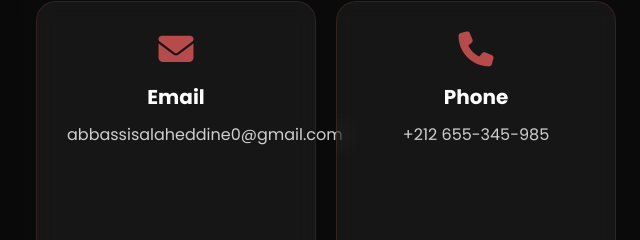
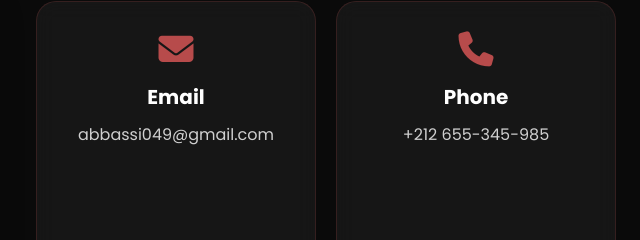
Before and after one commit to salah-abbassi/Portfolio, a plain HTML site: page contact.html in a window 1280 px wide. Shown: the part 117-357 px from the top of the page, 624-1264 px from the left. Drawn offline with nearby package versions, Linux system fonts and the light colour scheme.

Commit message:
Update email address in contact.html

```diff
--- a/contact.html
+++ b/contact.html
@@ -53,7 +53,7 @@
                 <div class="info-item">
                     <i class="fas fa-envelope"></i>
                     <h3>Email</h3>
-                    <p>abbassisalaheddine0@gmail.com</p>
+                    <p>abbassi049@gmail.com</p>
                 </div>
                 <div class="info-item">
                     <i class="fas fa-phone"></i>
```
